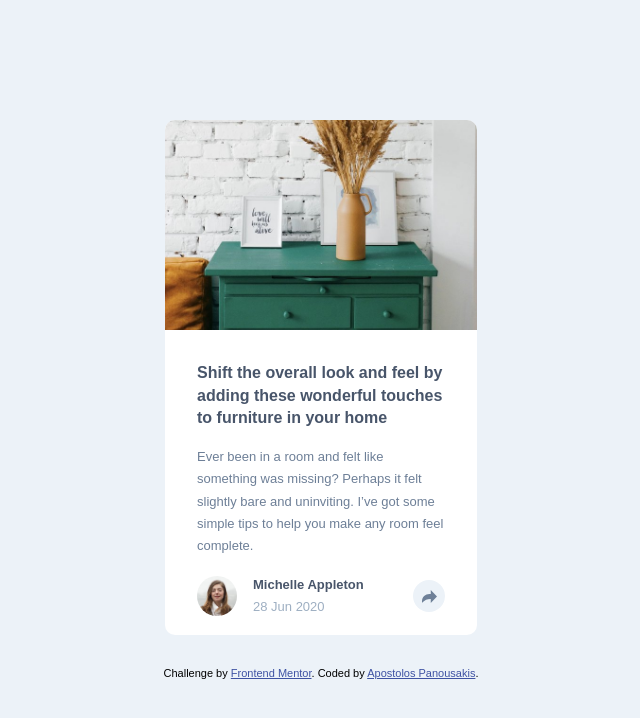
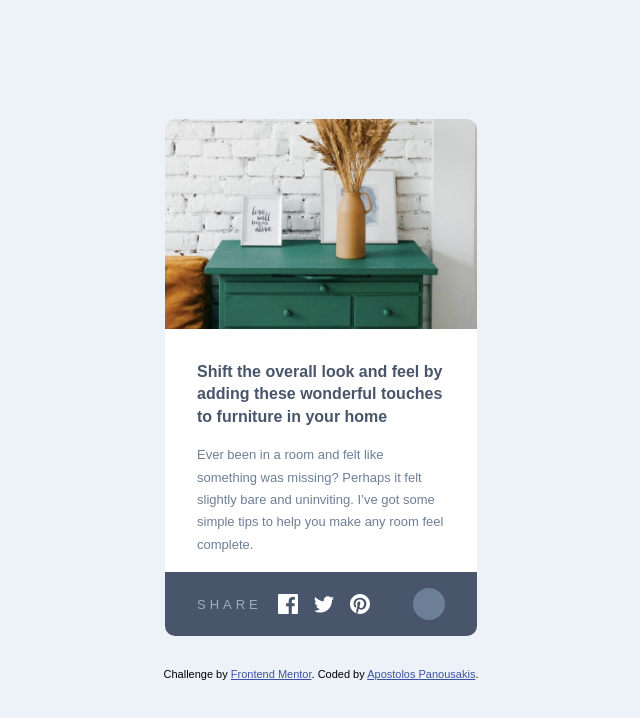
Before and after one commit to apocode01/Article-preview-component, a plain HTML site: page index.html in a window 1280 px wide. Both pictures are taken after a click on the element 748 px from the left and 596 px from the top of the page. Shown: the whole page, without its empty margins (319-959 px from the left). Drawn offline with Linux system fonts and the light colour scheme.

Commit message:
more styling and js

```diff
--- a/index.html
+++ b/index.html
@@ -22,23 +22,33 @@
       it felt slightly bare and uninviting. I’ve got some simple tips
       to help you make any room feel complete.</p>
 
-      <div class="profile">
+    </div>
+
+    <div class="profile" >
         <img class="pfp" src="images/avatar-michelle.jpg" alt="Avatar of Michelle">
         <ul>
           <li>Michelle Appleton</li>
           <li>28 Jun 2020</li>
         </ul>
-        <div class="shareBtn">
-          <img class="shareIcon" src="images/icon-share.svg" alt="share icon">
+        <div class="shareBtnOff">
+          <img src="images/icon-share.svg" alt="share icon">
+        </div>
+    </div>
+    <div class="shareState" style="display: none">
+        <p>SHARE</p>
+        <img class="icon" src="images/icon-facebook.svg" alt="share icon">
+        <img class="icon" src="images/icon-twitter.svg" alt="share icon">
+        <img class="icon" src="images/icon-pinterest.svg" alt="share icon">
+        <div class="shareBtnOn">
+          <img src="images/icon-share.svg">
         </div>
       </div>
-
-    </div>
   </div>
 
   <div class="attribution">
     Challenge by <a href="https://www.frontendmentor.io?ref=challenge" target="_blank">Frontend Mentor</a>.
     Coded by <a href="#" target="_blank">Apostolos Panousakis</a>.
   </div>
+  <script src="index.js"></script>
 </body>
 </html>
--- /dev/null
+++ b/index.js
@@ -0,0 +1,14 @@
+const shareBtnOff = document.querySelectorAll(`.shareBtnOff`)[0];
+const shareBtnOn = document.querySelectorAll(`.shareBtnOn`)[0];
+const profile = document.querySelectorAll(`.profile`)[0];
+const shareState = document.querySelectorAll(`.shareState`)[0];
+
+shareBtnOff.addEventListener(`click`, event => {
+    profile.style.display = "none";
+    shareState.style.display = "flex";
+})
+
+shareBtnOn.addEventListener(`click`, event => {
+    profile.style.display = "flex";
+    shareState.style.display = "none";
+})
--- a/style.css
+++ b/style.css
@@ -64,9 +64,13 @@ body {
 }
 
 .profile {
+    height: 64px;
     display: flex;
     flex-direction: row;
     align-items: center;
+    padding: 1rem 2rem;
+    border-radius: 0 0 0.625rem 0.625rem;
+    margin-top: -1rem;
 }
 
 .pfp {
@@ -75,7 +79,7 @@ body {
     margin-right: 1rem;
 }
 
-.shareBtn {
+.shareBtnOff {
     display: flex;
     align-items: center;
     justify-content: center;
@@ -87,7 +91,7 @@ body {
     cursor: pointer;
 }
 
-.shareBtn:hover {
+.shareBtnOff:hover {
     background-color: hsl(210, 46%, 90%);
 }
 
@@ -109,6 +113,48 @@ body {
     text-align: center;
 }
 
+.shareState {
+    height: 64px;
+    display: flex;
+    flex-direction: row;
+    align-items: center;
+    gap: 1rem;
+    background-color: var(--veryDarkGrayishBlue);
+    color: var(--grayishBlue);
+    padding: 1rem 2rem;
+    border-radius: 0 0 0.625rem 0.625rem;
+    margin-top: -1rem;
+}
+
+.icon {
+    cursor: pointer;
+}
+
+.shareBtnOn {
+    display: flex;
+    align-items: center;
+    justify-content: center;
+    height: 32px;
+    width: 32px;
+    margin-left: auto;
+    background-color: var(--desaturatedDarkBlue);
+    fill: white;
+    border-radius: 50%;
+    cursor: pointer;
+}
+
+.shareBtnOn:hover {
+    background-color: hsl(214, 17%, 46%);
+}
+
+.shareBtnOn img {
+    fill: white;
+}
+
+.shareState p {
+    letter-spacing: 4px;
+}
+
 .attribution a {
     color: hsl(228, 45%, 44%);
 }
```
